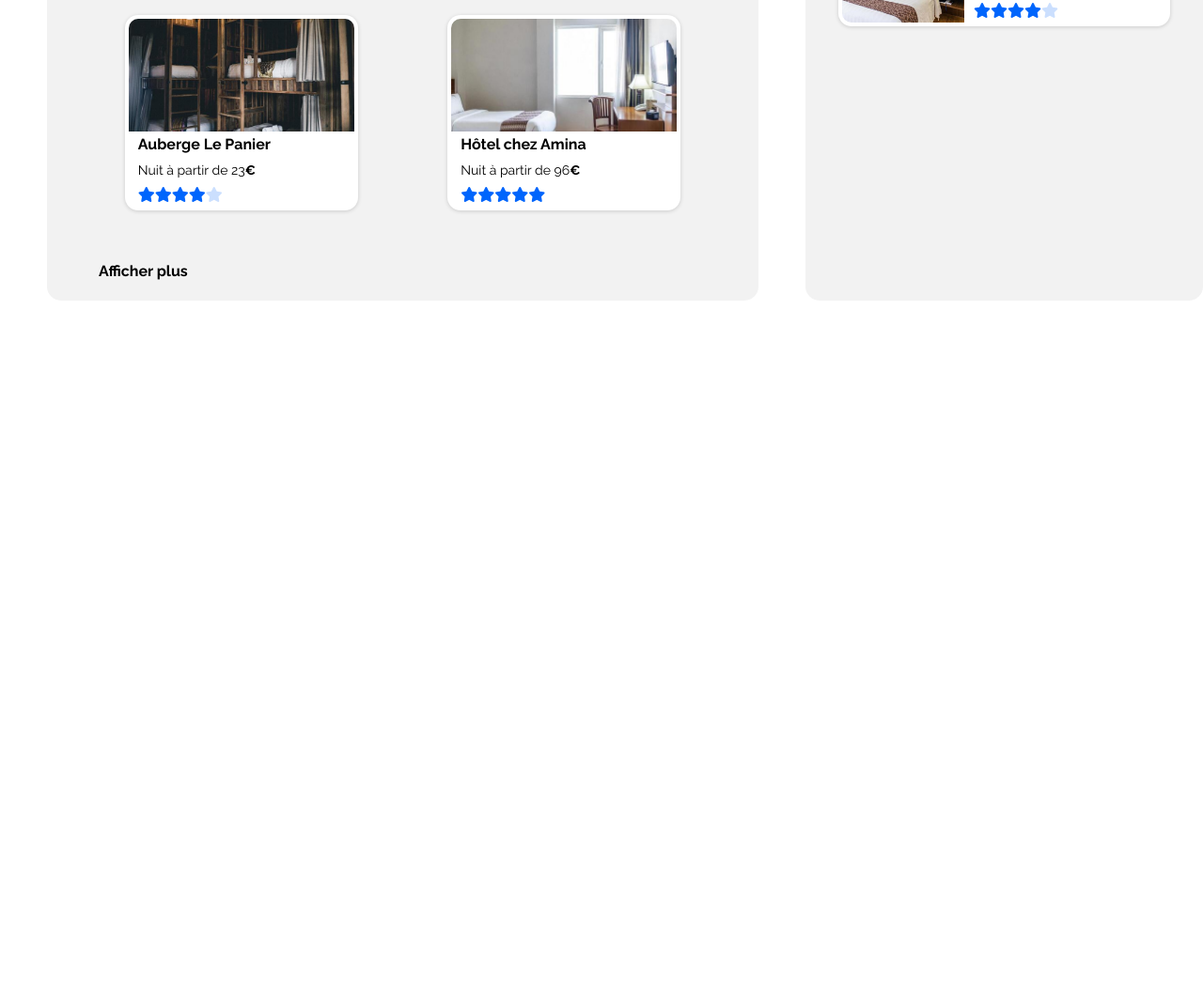
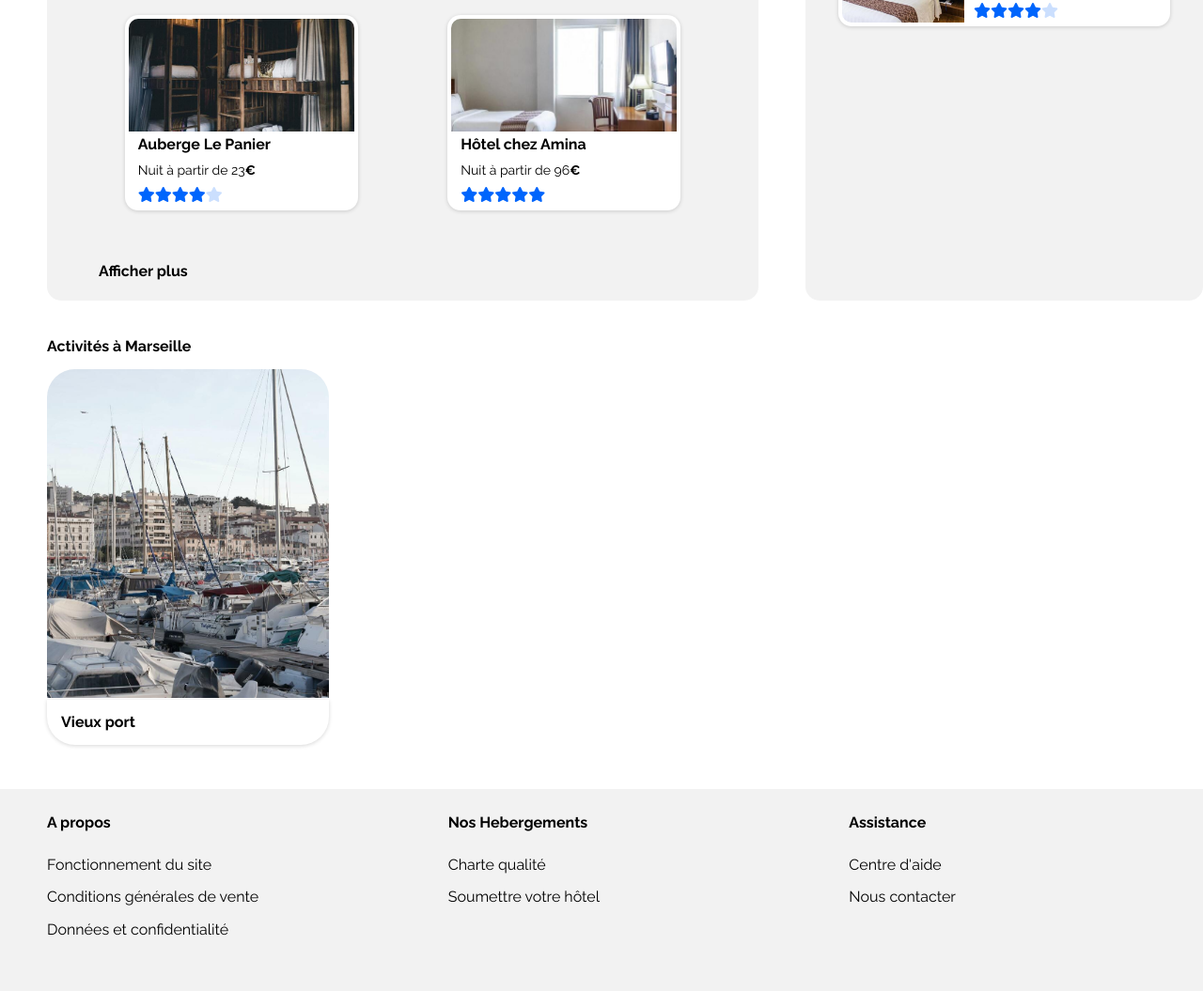
Before and after one commit to lionel-link/maquette-booki, a plain HTML site: page index.html in a window 1280 px wide. Shown: the part 892-1947 px from the top of the page at 94% size. Before the commit the page ends 1242 px from the top, so only its background shows below. Drawn offline with nearby package versions, Linux system fonts and the light colour scheme.

Commit message:
Created activity section and footer

```diff
--- a/css/style.css
+++ b/css/style.css
@@ -259,3 +259,57 @@ i.fa-sharp.fa-solid.fa-star {
 
 
 /******************************************************             Activity  section               *********************************************/
+
+.activityContainer {
+    margin: 30px 0 50px 0;
+}
+
+.activityContainer__title {
+    margin: 40px 0 15px 0;
+    display: block;
+    font-weight: bold;
+}
+
+.Photocard__img {
+    height: 350px;
+    width: 300px;
+    border-radius: 30px 30px 0 0;
+    object-fit: cover;
+}
+
+.Photocard {
+    display: inline-block;
+}
+
+p.Photocard__title {
+    padding: 15px;
+    margin: -3px 0px;
+    font-weight: bold;
+    border-radius: 0 0 30px 30px;
+    box-shadow: rgb(0 0 0 / 16%) 0px 1px 4px;
+}
+
+
+
+/******************************************************             Footer  section               *********************************************/
+
+
+
+.footer {
+    background-color: #F2F2F2;
+}
+
+.footerSection {
+    display: flex;
+    justify-content: space-around;
+    padding-bottom: 40px;
+}
+
+.footerSection__item {
+    flex: 1 1 33%;
+    padding: 0 50px;
+}
+
+.footerSection__item__title {
+    font-size: 16px;
+}
--- a/index.html
+++ b/index.html
@@ -184,9 +184,39 @@
                 </div>
             </div>
         </div>
+        <div class="activityContainer ">
+            <p class="activityContainer__title">Activités à Marseille</p>
+            <div class="PhotoCardContainer">
+                <div class="Photocard">
+                    <img class="Photocard__img" src="assets/activites/vieux-port.jpg" alt="vieux-port">
+                    <p class="Photocard__title">Vieux port</p>
+                </div>
+            </div>
+
+        </div>
     </div>
 
-    </div>
+    <footer class="footer">
+        <div class="footerSection">
+            <div class="footerSection__item">
+                <h5 class="footerSection__item__title">A propos</h5>
+                <p>Fonctionnement du site</p>
+                <p>Conditions générales de vente</p>
+                <p>Données et confidentialité</p>
+            </div>
+            <div class="footerSection__item">
+                <h5 class="footerSection__item__title">Nos Hebergements</h5>
+                <p>Charte qualité</p>
+                <p>Soumettre votre hôtel</p>
+            </div>
+            <div class="footerSection__item">
+                <h5 class="footerSection__item__title">Assistance</h5>
+                <p>Centre d'aide</p>
+                <p>Nous contacter</p>
+            </div>
+        </div>
+
+    </footer>
 
 </body>
 
```
Also changed, not shown: assets/activites/florian-wehde-xW9e8gdotxI-unsplash.jpg (added), assets/activites/kevin-hikari-rV_Qd1l-VXg-unsplash.jpg (added), assets/activites/kilyan-sockalingum-NR8-cBCN3aI-unsplash.jpg (added), assets/activites/lena-paulin-wH2-EJoDcV0-unsplash.jpg (added), assets/activites/paul-hermann-QFTrLdQIRhI-unsplash.jpg (added), assets/activites/vieux-port.jpg (added).
